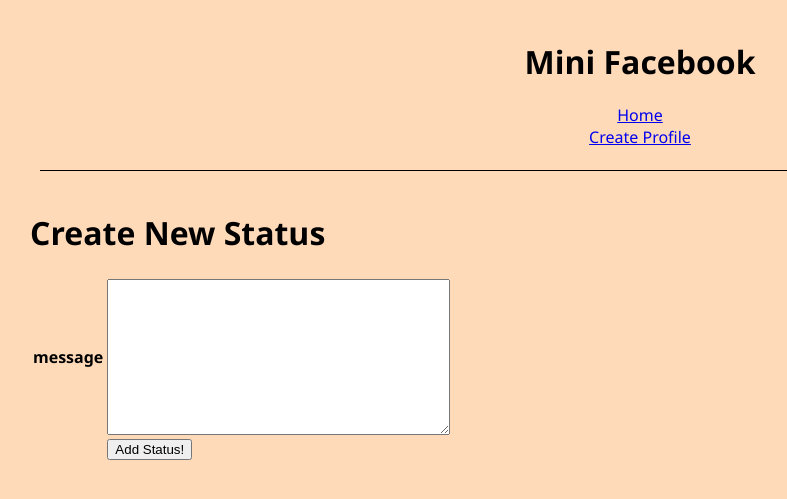
After one commit to sewellg/cs412, a Django app: page /mini_fb/profile/1/create_status in a window 1280 px wide. The commit adds this page. Shown: the top 499 px of the page, without its empty margins (0-787 px from the left). Run offline with Django 5.2, Linux system fonts and the light colour scheme.

Commit message:
added create_status_form and adjusted show_profile to include create_status

```diff
--- /dev/null
+++ b/mini_fb/forms.py
@@ -0,0 +1,15 @@
+from django import forms
+from .models import Profile, StatusMessage
+
+class CreateProfileForm(forms.ModelForm):
+    '''a form to add a profile to mini_fb'''
+    class Meta():
+        '''associate this form with a model from mini_fb'''
+        model = Profile
+        fields = ['first_name', 'last_name', 'city', 'email_address', 'profile_image_url']
+
+class CreateStatusMessageForm(forms.ModelForm):
+    '''a form to add a status message'''
+    class Meta():
+        model = StatusMessage
+        fields = ['message']
--- a/mini_fb/models.py
+++ b/mini_fb/models.py
@@ -3,6 +3,7 @@
 # Description: models for mini_fb app
 
 from django.db import models
+from django.urls import reverse
 
 # Create your models here.
 
@@ -13,6 +14,15 @@ class Profile(models.Model):
     city = models.CharField(blank=True)
     email_address = models.EmailField()
     profile_image_url = models.URLField()
+
+    def get_status_messages(self):
+        statuses = StatusMessage.objects.filter(profile=self)
+        return statuses
+
+    def get_absolute_url(self):
+        '''return url to display one instance of model'''
+        return reverse('show_profile', kwargs={'pk':self.pk})
+
 
     def __str__(self):
         # replaces default self with a title of the profile's first and last name
@@ -28,4 +38,4 @@ class StatusMessage(models.Model):
     timestamp = models.DateTimeField(auto_now=True)
 
     def __str__(self):
-        return f"{self.profile}'s Status"
+        return f"{self.message}"
--- a/mini_fb/templates/mini_fb/base.html
+++ b/mini_fb/templates/mini_fb/base.html
@@ -13,6 +13,7 @@ Description: base for mini_fb. includes header and style info -->
         <header>
             <h1>Mini Facebook</h1>
             <nav><a href="{% url 'show_all_profiles' %}">Home</a></nav>
+            <nav><a href="{% url 'create_profile' %}">Create Profile</a></nav>
             <br>
         </header>
 
--- /dev/null
+++ b/mini_fb/templates/mini_fb/create_status_form.html
@@ -0,0 +1,25 @@
+{% extends 'mini_fb/base.html' %}
+
+{% block content %}
+<div>
+    <h1>Create New Status</h1>
+
+    <form method="POST">
+        {% csrf_token %}
+    <table>
+    {% for field in form %}
+    <tr>
+        <th>{{field.name}}</th>
+        <td>{{field}}</td>
+    </tr>
+    {% endfor %}
+    <tr>
+        <td></td>
+        <td>
+            <input type='submit' name = 'Add Status!' value= 'Add Status!'>
+        </td>
+    </tr>
+    </table>
+    </form>
+</div>
+{% endblock %}
--- a/mini_fb/templates/mini_fb/show_all_profiles.html
+++ b/mini_fb/templates/mini_fb/show_all_profiles.html
@@ -19,7 +19,6 @@ Description: extends from base.html to show all profiles on mini_fb -->
                 <a href="{% url 'show_profile' profile.pk %}">
                     <h3>{{profile.first_name}} {{profile.last_name}}</h3>
                 </a>
-                <p>City: {{profile.city}}</p>
                 <p></p>
             </p>
         </div>
--- a/mini_fb/urls.py
+++ b/mini_fb/urls.py
@@ -2,10 +2,11 @@
 # Author: Grace Sewell, gsewell@bu.edu, 5/27/25
 # Description: url patterns for all urls in mini_fb
 from django.urls import path
-from .views import ShowAllProfilesView, ShowProfilePageView
+from .views import *
 
 urlpatterns = [
     path('', ShowAllProfilesView.as_view(), name="show_all_profiles"),
     path('profile/<int:pk>', ShowProfilePageView.as_view(), name="show_profile"),
-
+    path('create_profile', CreateProfileView.as_view(), name="create_profile"),
+    path('profile/<int:pk>/create_status', CreateStatusMessageView.as_view(), name='create_status'),
 ]
--- a/mini_fb/views.py
+++ b/mini_fb/views.py
@@ -3,9 +3,10 @@
 # Description: shows all of the views associated with mini_fb app
 
 from django.shortcuts import render
-from django.views.generic import ListView, DetailView
+from django.views.generic import ListView, DetailView, CreateView
 from .models import Profile, StatusMessage
-
+from .forms import CreateProfileForm, CreateStatusMessageForm
+from django.urls import reverse
 
 # Create your views here.
 
@@ -22,3 +23,38 @@ class ShowProfilePageView(DetailView):
     model = Profile
     template_name = 'mini_fb/show_profile.html'
     context_object_name = "profile"
+
+class CreateProfileView(CreateView):
+    '''view to handle creation of new profile ie. display form to user and process form'''
+
+    form_class = CreateProfileForm
+    template_name = 'mini_fb/create_profile_form.html'
+
+class CreateStatusMessageView(CreateView):
+    '''view to handle creation of status messages'''
+
+    form_class = CreateStatusMessageForm
+    template_name = 'mini_fb/create_status_form.html'
+
+    def form_valid(self, form):
+        '''This method handles the form submission and saves the
+        new object to the Django database.
+        We need to add the foreign key (of the profile) to the status
+        object before saving it to the database.
+        '''
+        print(f"CreateCommentView.form_valid: form.cleaned_data={form.cleaned_data}")
+
+        # retrieve the PK from the URL pattern
+        pk = self.kwargs['pk']
+        profile = Profile.objects.get(pk=pk)
+        # attach this article to the comment
+        form.instance.profile = profile # set the FK
+
+        # delegate the work to the superclass method form_valid:
+        return super().form_valid(form)
+
+    def get_success_url(self):
+        # retrieve the PK from the URL pattern
+        pk = self.kwargs['pk']
+        # call reverse to generate the URL for this Article
+        return reverse('show_profile', kwargs={'pk':pk})
--- a/static/styles-fb.css
+++ b/static/styles-fb.css
@@ -28,6 +28,7 @@ header {
     display: grid;
     grid-template-columns: 1fr 1fr 1fr;
     grid-template-rows: auto;
+    column-gap: 10px;
 }
 
 .item {
@@ -42,3 +43,6 @@ header {
     border-radius: 10px;
 
 }
+hr {
+    background-color: black;
+}
```
Also changed, not shown: mini_fb/templates/mini_fb/create_profile_form.html (added, +15 -0 lines), mini_fb/templates/mini_fb/show_profile.html (+22 -9 lines), db.sqlite3.
